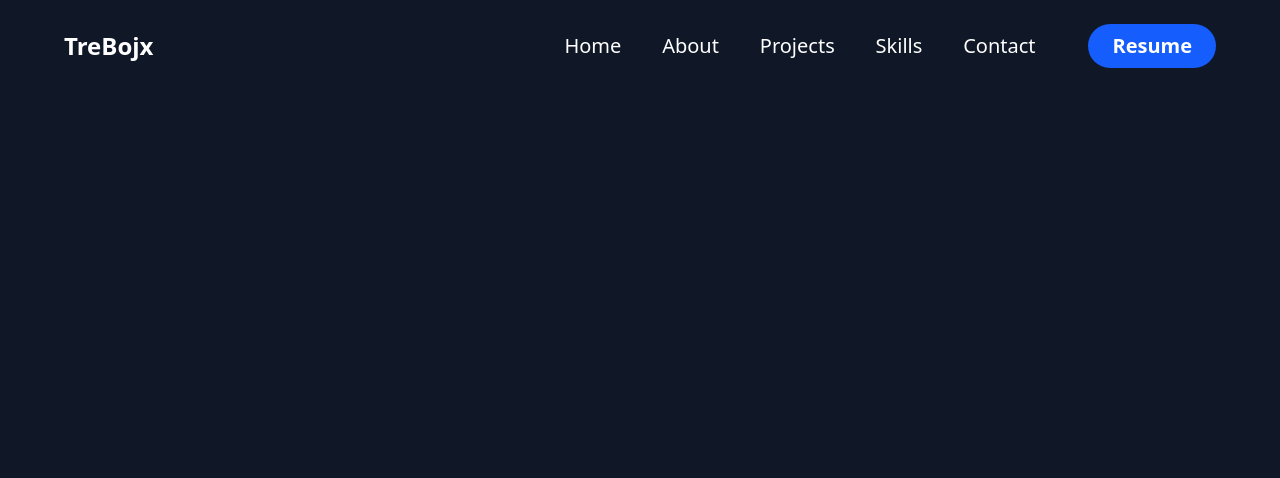
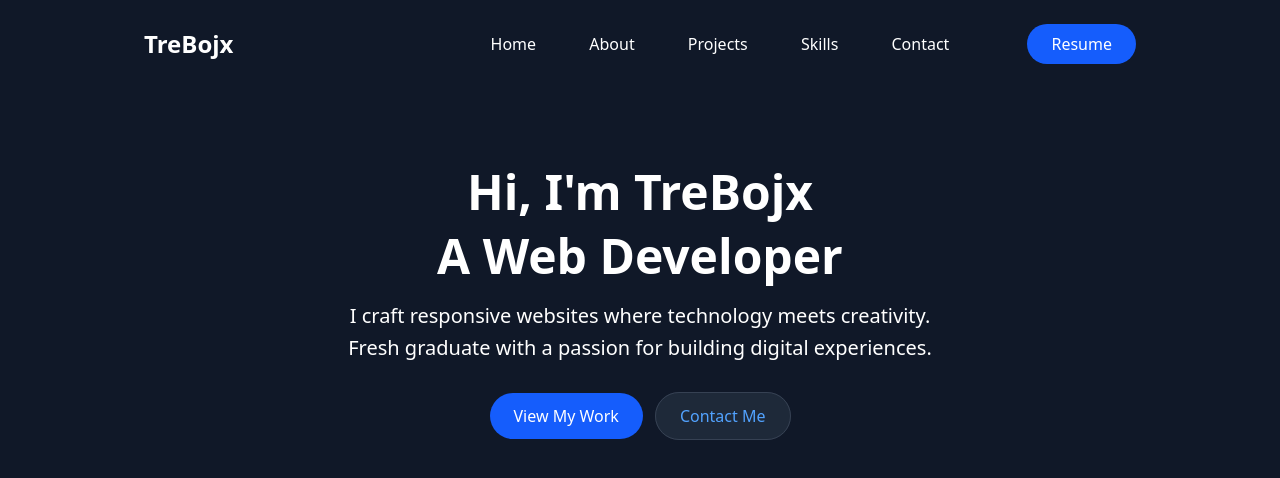
Before and after one commit to jobertmampusti/jobertmampusti, a React (Vite) app: page / in a window 1280 px wide. Shown: the top 478 px of the page. Built offline with nearby package versions, Linux system fonts and the light colour scheme.

Commit message:
feat: added Home component's content

```diff
--- a/src/App.tsx
+++ b/src/App.tsx
@@ -1,11 +1,11 @@
 import Header from './components/Header';
-// import Home from "./components/Home";
+import Home from './components/Home';
 
 function App() {
   return (
-    <div className="min-h-screen bg-gray-900">
+    <div className="flex h-screen flex-col bg-gray-900">
       <Header />
-      {/* <Home /> */}
+      <Home />
     </div>
   );
 }
--- a/src/components/Header.tsx
+++ b/src/components/Header.tsx
@@ -1,30 +1,38 @@
 function Header() {
   return (
-    <header className="mx-16 flex items-center justify-between py-6 text-white">
-      {/* left section */}
-      <p className="text-2xl font-bold">TreBojx</p>
-      {/* right section */}
+    <header className="mx-36 flex items-center justify-between py-6 text-white">
+      <h1 className="text-2xl font-bold">TreBojx</h1>
       <div className="flex w-2xl items-center justify-between">
-        <nav className="flex w-lg justify-around text-xl">
+        <nav>
+          <ul className="flex w-lg justify-around">
+            <li>
               <a href="" className="hover:text-blue-400">
                 Home
               </a>
+            </li>
+            <li>
               <a href="" className="hover:text-blue-400">
                 About
               </a>
+            </li>
+            <li>
               <a href="" className="hover:text-blue-400">
                 Projects
               </a>
+            </li>
+            <li>
               <a href="" className="hover:text-blue-400">
                 Skills
               </a>
+            </li>
+            <li>
               <a href="" className="hover:text-blue-400">
                 Contact
               </a>
+            </li>
+          </ul>
         </nav>
-        <button className="cursor-pointer rounded-full bg-blue-600 px-6 py-2 text-xl font-bold hover:bg-blue-800">
-          Resume
-        </button>
+        <button className="cursor-pointer rounded-full bg-blue-600 px-6 py-2 hover:bg-blue-700">Resume</button>
       </div>
     </header>
   );
--- a/src/components/Home.tsx
+++ b/src/components/Home.tsx
@@ -1,5 +1,26 @@
 function Home() {
-  return <div>This is home</div>;
+  return (
+    <section className="flex flex-col items-center py-18 text-center text-white">
+      <h1 className="text-5xl leading-16 font-bold">
+        Hi, I'm TreBojx <br></br> A Web Developer
+      </h1>
+      <div className="mt-3 text-xl leading-8">
+        <p>I craft responsive websites where technology meets creativity.</p>
+        <p>Fresh graduate with a passion for building digital experiences.</p>
+      </div>
+      <div className="mt-10">
+        <a href="" className="mr-3 rounded-full bg-blue-600 px-6 py-3 hover:bg-blue-700">
+          View My Work
+        </a>
+        <a
+          href=""
+          className="rounded-full border border-gray-700 bg-gray-800 px-6 py-3 text-blue-400 hover:bg-gray-700"
+        >
+          Contact Me
+        </a>
+      </div>
+    </section>
+  );
 }
 
 export default Home;
```
Lines whose indentation alone changed are shown as unchanged.
